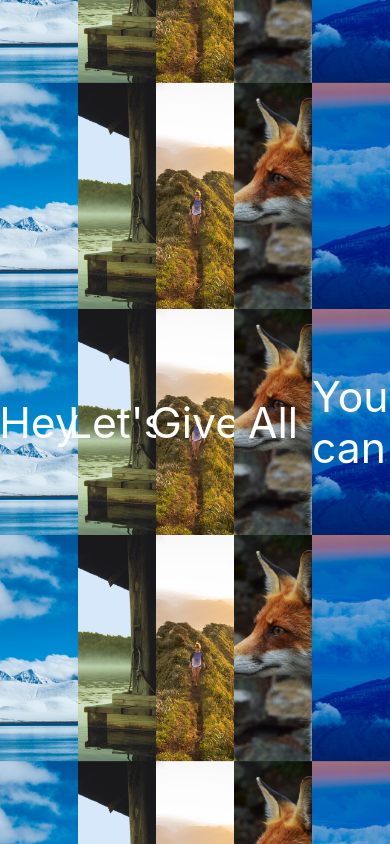
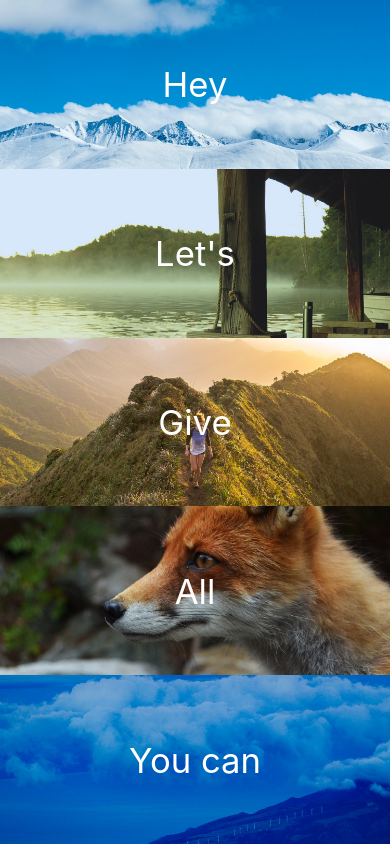
Before and after one commit to invtr07/HW-react-intro, a React (Create React App) app in the folder my-app/: page / in a window 390 px wide. Built offline with nearby package versions, Linux system fonts and the light colour scheme.

Commit message:
update of code

```diff
--- a/my-app/src/App.css
+++ b/my-app/src/App.css
@@ -16,7 +16,7 @@ html, body {
   display: flex;
   min-height: 100%;
   min-width: 100%;
-  flex-direction: column;
+
 }
 .container{
   display: flex;
@@ -28,11 +28,12 @@ html, body {
 .img-txt{
   min-width: 20%;
   background-position: center;
-  background-size: 290%;
+  background-size: cover;
+  background-repeat: no-repeat;
   display: flex;
   justify-content: center;
   align-items: center;
-  @media
+
 }
 .box1 {
   background-image: url(./images/photo-1.jpeg);
@@ -55,3 +56,16 @@ p {
   font-size: 32pt;
   color: white;
 }
+
+@media screen and (max-width: 480px){
+  .container{
+    flex-direction: column;
+  }
+  .img-txt{
+      min-height: 20%;
+    }
+
+  p{
+      font-size: 26pt;
+    }
+}
```
